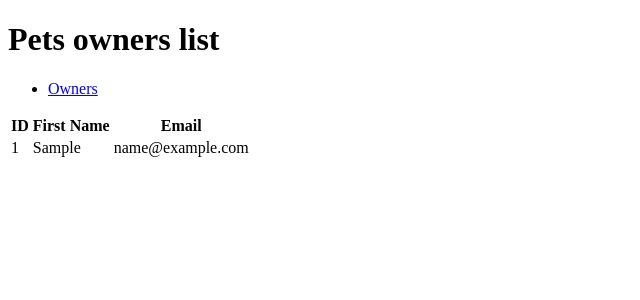
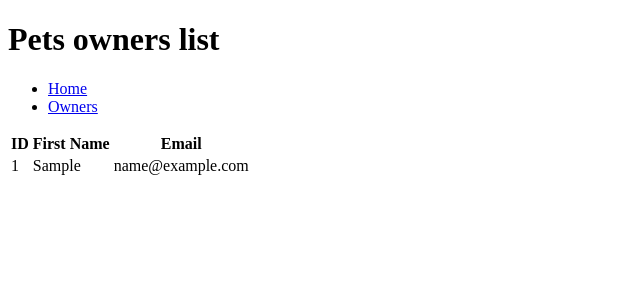
Before and after one commit to rockzt/dogtor, a Django app: page /vet/owners/ in a window 1280 px wide. Shown: the top 300 px of the page, without its empty margins (0-640 px from the left). Run offline with Django 4.2, Linux system fonts and the light colour scheme; tables that the repository leaves empty hold one stand-in row (values such as "Sample post").

Commit message:
[modified] menu.html, views.html, views.py - created welcome custom generic class view

```diff
--- a/dogtor/templates/menu.html
+++ b/dogtor/templates/menu.html
@@ -1,5 +1,10 @@
 <nav>
   <ul>
+    <li>
+      <a href="/vet">
+        Home
+      </a>
+    </li>
     <li>
       <a href="/vet/owners">
         Owners
--- a/dogtor/vet/urls.py
+++ b/dogtor/vet/urls.py
@@ -1,8 +1,9 @@
 from django.urls import path
 # Views
-from .views import list_pet_owners, Test, OwnersList
+from .views import list_pet_owners, Test, OwnersList, Welcome
 
 urlpatterns = [
+    path('', Welcome.as_view()),
     path('owners/', OwnersList.as_view()), # Configuring generic class view, this class renders a template
     path('test/', Test.as_view()), # Configuring generic class view, this class does not render template
 ]
--- a/dogtor/vet/views.py
+++ b/dogtor/vet/views.py
@@ -37,3 +37,10 @@ class Test(View):
     # Como función el método(GET,PATCH,POST.DELETE,PUT)
     def get(self, request):
         return HttpResponse("Hello there, from generic class view!!!")
+
+
+
+class Welcome(View):
+    # Como función el método(GET,PATCH,POST.DELETE,PUT)
+    def get(self, request):
+        return HttpResponse("<div style='text-align:center;'><h1>Welcome to Vet App!!!</h1><div>")
```
